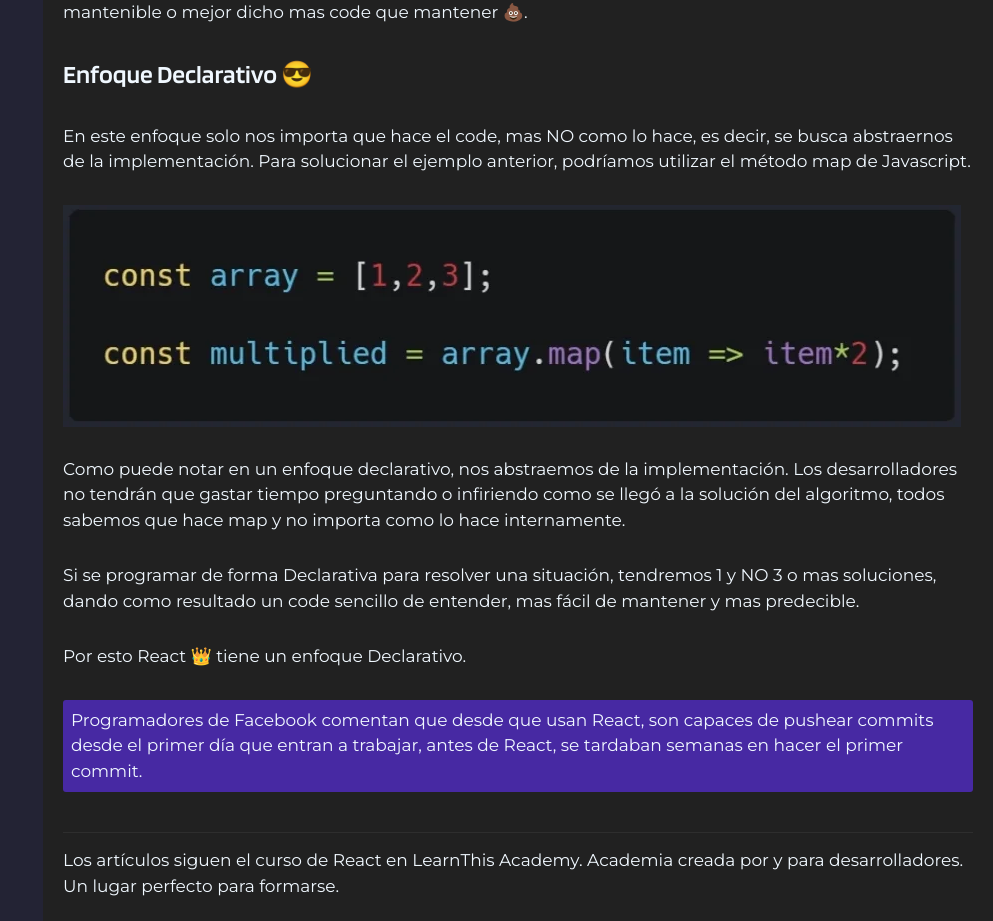
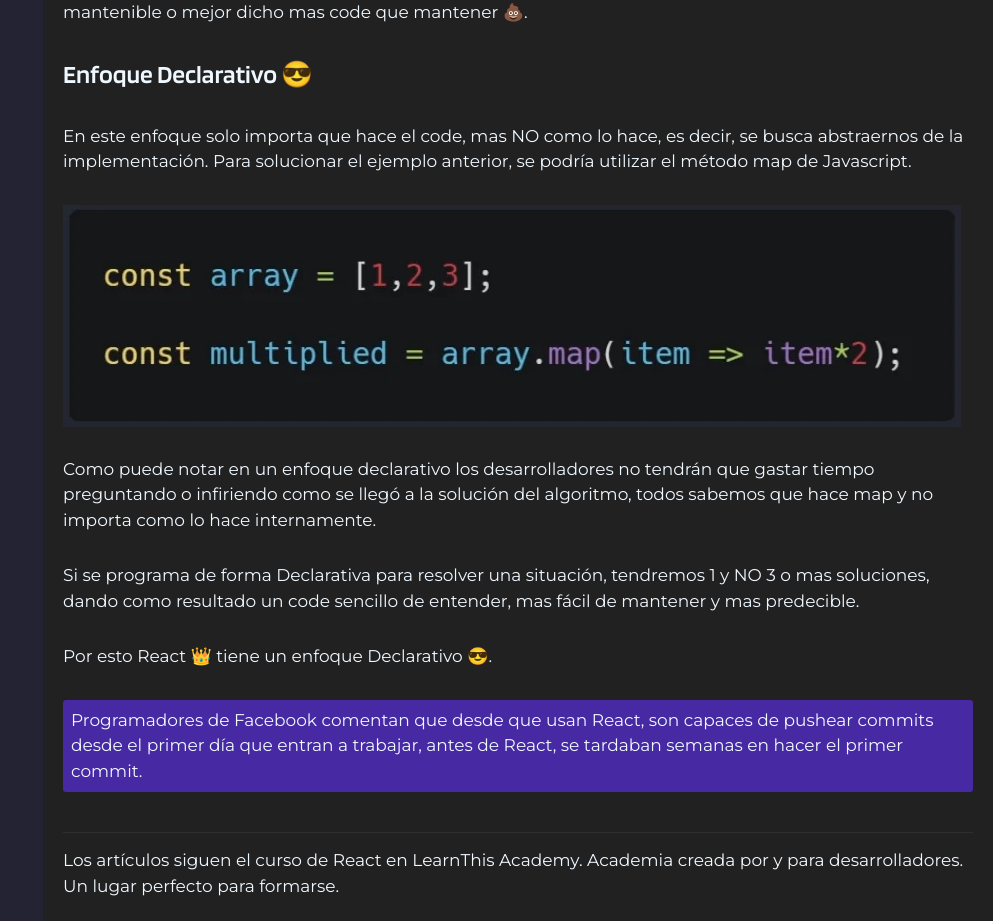
Before and after one commit to edarcode/edarcode, a React (Vite) app: page /react/what_is_react/imperative_declarative in a window 1280 px wide. Shown: the part 1700-2621 px from the top of the page, without its empty margins (287-1280 px from the left). Built offline with nearby package versions, Linux system fonts and the light colour scheme.

Commit message:
refactor(src/components/react/ImperativeDeclarative/ImperativeDeclarative.jsx)

```diff
--- a/src/components/react/ImperativeDeclarative/ImperativeDeclarative.jsx
+++ b/src/components/react/ImperativeDeclarative/ImperativeDeclarative.jsx
@@ -39,26 +39,26 @@ export default function ImperativeDeclarative() {
 			</p>
 			<h2>Enfoque Declarativo 😎</h2>
 			<p>
-				En este enfoque solo nos importa que hace el code, mas NO como lo hace,
-				es decir, se busca abstraernos de la implementación. Para solucionar el
-				ejemplo anterior, podríamos utilizar el método map de Javascript.
+				En este enfoque solo importa que hace el code, mas NO como lo hace, es
+				decir, se busca abstraernos de la implementación. Para solucionar el
+				ejemplo anterior, se podría utilizar el método map de Javascript.
 			</p>
 			<img
 				src="/react/why_react/example_algoritmo_array_map.webp"
 				alt="solución del ejemplo anterior con map"
 			/>
 			<p>
-				Como puede notar en un enfoque declarativo, nos abstraemos de la
-				implementación. Los desarrolladores no tendrán que gastar tiempo
-				preguntando o infiriendo como se llegó a la solución del algoritmo,
-				todos sabemos que hace map y no importa como lo hace internamente.
+				Como puede notar en un enfoque declarativo los desarrolladores no
+				tendrán que gastar tiempo preguntando o infiriendo como se llegó a la
+				solución del algoritmo, todos sabemos que hace map y no importa como lo
+				hace internamente.
 			</p>
 			<p>
-				Si se programar de forma Declarativa para resolver una situación,
+				Si se programa de forma Declarativa para resolver una situación,
 				tendremos 1 y NO 3 o mas soluciones, dando como resultado un code
 				sencillo de entender, mas fácil de mantener y mas predecible.
 			</p>
-			<p>Por esto React 👑 tiene un enfoque Declarativo.</p>
+			<p>Por esto React 👑 tiene un enfoque Declarativo 😎.</p>
 			<p className="quote">
 				Programadores de Facebook comentan que desde que usan React, son capaces
 				de pushear commits desde el primer día que entran a trabajar, antes de
```
